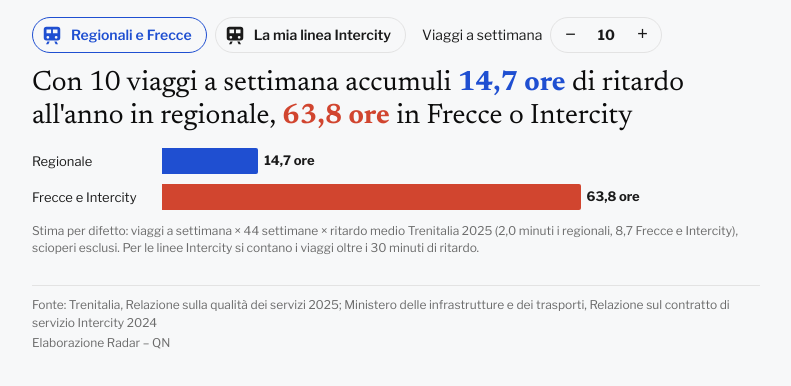
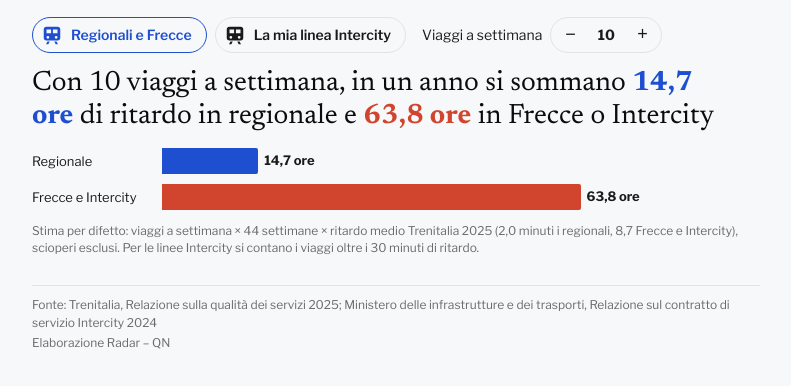
Before and after one commit to elena-aquilanti/treni, a plain HTML site: page ore-perse/index.html in a window 1280 px wide. Shown: the part 84-470 px from the top of the page, without its empty margins (244-1035 px from the left). Drawn offline with nearby package versions, Linux system fonts and the light colour scheme.

Commit message:
Calcolatore: frase scelta
Co-Authored-By: Claude Opus 5.5 <noreply@anthropic.com>
Claude-Session: https://claude.ai/code/session_01CRmx9jnbg3FKbbQo5RCttG

```diff
--- a/ore-perse/index.html
+++ b/ore-perse/index.html
@@ -57,7 +57,7 @@ function g2(){
     grow();Radar.scheduleHeight();return;
   }
   var hrs=function(k){return n2*WEEKS*avg[k]/60};
-  q.innerHTML='Con '+n2+' viaggi a settimana accumuli <b class="bl" data-h="'+hrs('R')+'">'+hh(hrs('R'))+' ore</b> di ritardo all\'anno in regionale, <b class="r" data-h="'+hrs('M')+'">'+hh(hrs('M'))+' ore</b> in Frecce o Intercity';
+  q.innerHTML='Con '+n2+' viaggi a settimana, in un anno si sommano <b class="bl" data-h="'+hrs('R')+'">'+hh(hrs('R'))+' ore</b> di ritardo in regionale e <b class="r" data-h="'+hrs('M')+'">'+hh(hrs('M'))+' ore</b> in Frecce o Intercity';
   c.innerHTML=[['R','Regionale','--blue'],['M','Frecce e Intercity','--red']].map(function(a){var k=a[0];return '<div class="row"><span>'+a[1]+'</span><div><div class="bar on" data-w="'+Math.max(1,hrs(k)/hrs('M')*70)+'" style="width:0%;background:var('+a[2]+')"><span>'+hh(hrs(k))+' ore</span></div></div></div>'}).join('');
   grow();
   if(AN.g2){AN.g2=false;q.querySelectorAll('b').forEach(function(b){var h=+b.dataset.h;d3.select(b).transition().duration(1000).tween('t',function(){return function(t){b.textContent=hh(h*t)+' ore'}})})}
```
